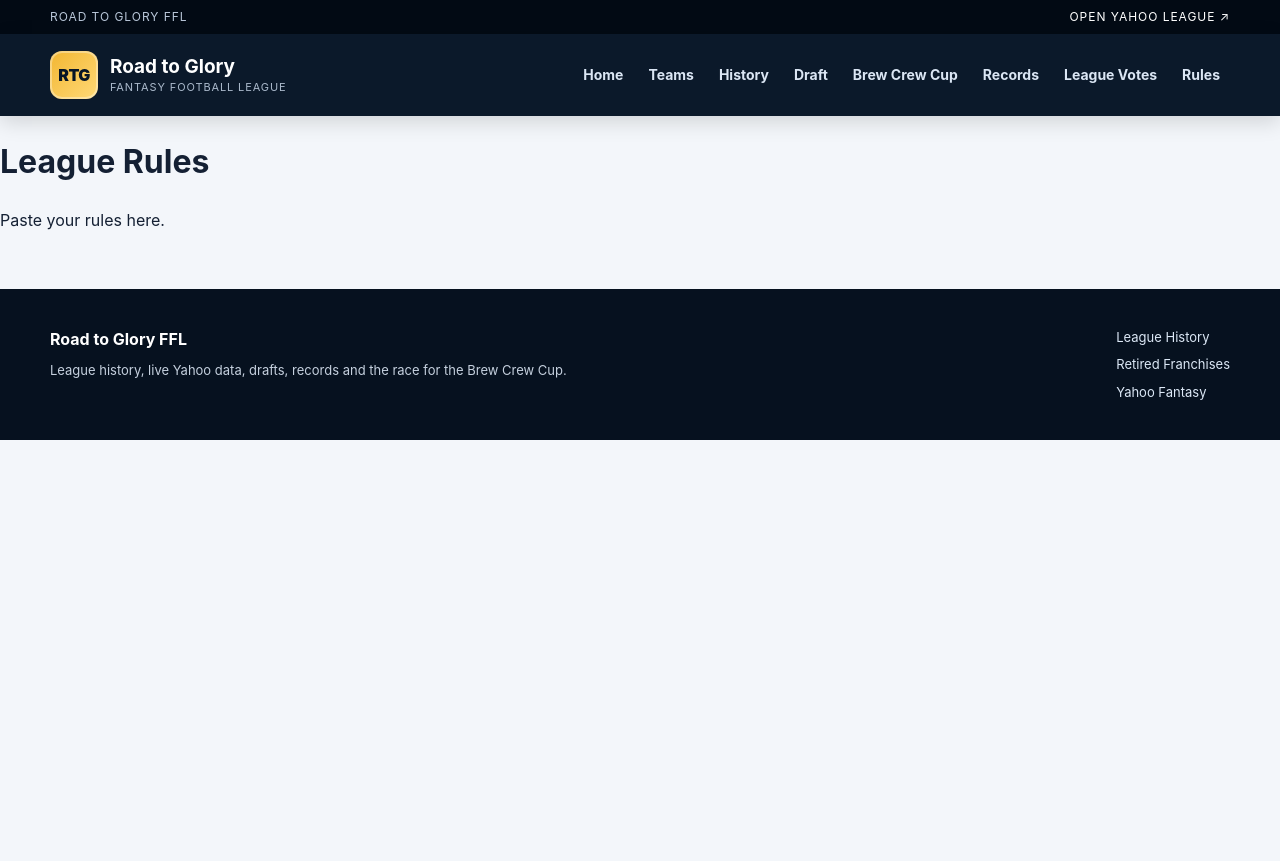
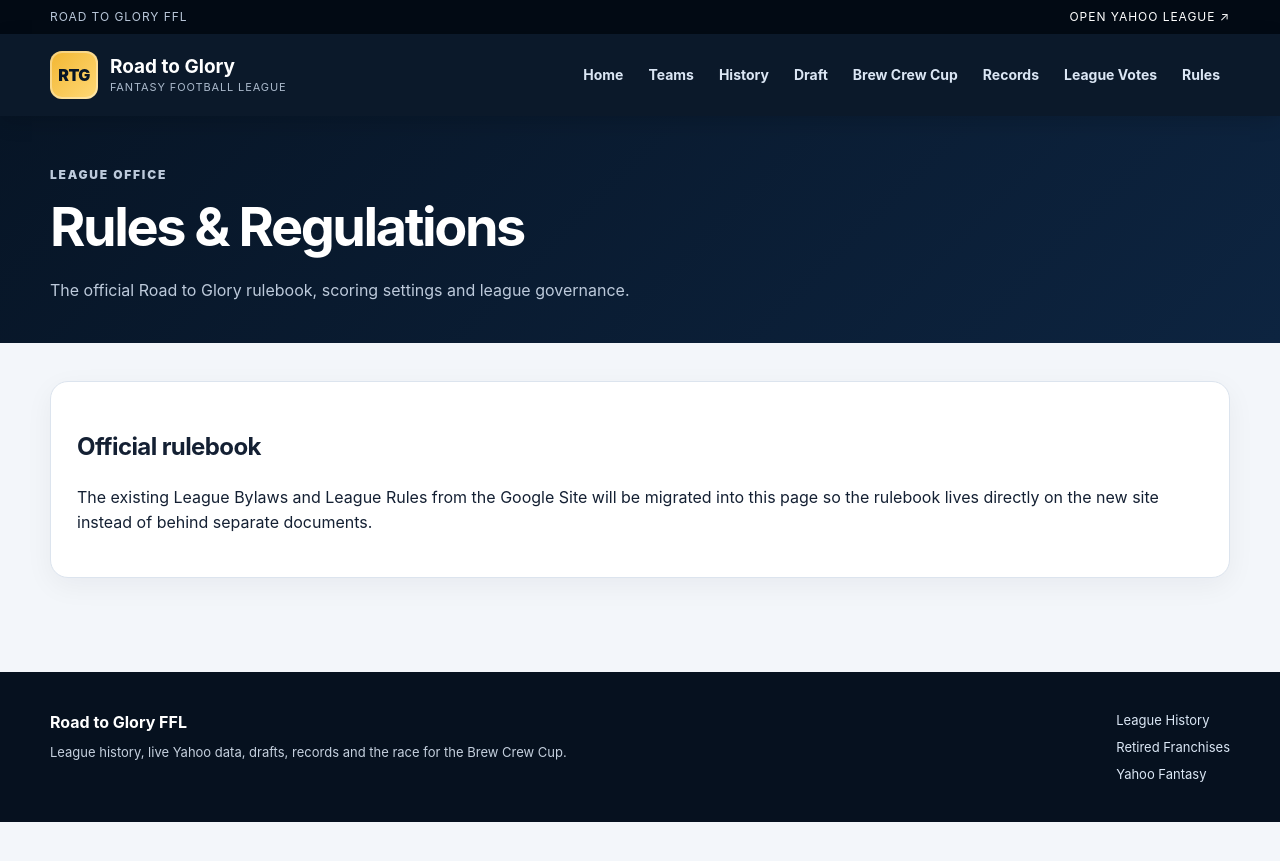
Before and after one commit to stringer56/fantasy-football-site, a Jekyll site: the page built from rules.md, in a window 1280 px wide. Shown: the top 861 px of the page. Built offline with Jekyll 4.4.1, drawn with Linux system fonts in a browser that asks for light colours.

Commit message:
Redesign league rules page

```diff
--- a/rules.md
+++ b/rules.md
@@ -3,6 +3,5 @@ layout: default
 title: League Rules
 permalink: /rules/
 ---
-
-# League Rules
-<p>Paste your rules here.</p>
+<section class="page-hero"><div class="shell"><p class="eyebrow">League office</p><h1>Rules & Regulations</h1><p>The official Road to Glory rulebook, scoring settings and league governance.</p></div></section>
+<section class="page-section"><div class="shell"><div class="prose"><h2>Official rulebook</h2><p>The existing League Bylaws and League Rules from the Google Site will be migrated into this page so the rulebook lives directly on the new site instead of behind separate documents.</p></div></div></section>
```
